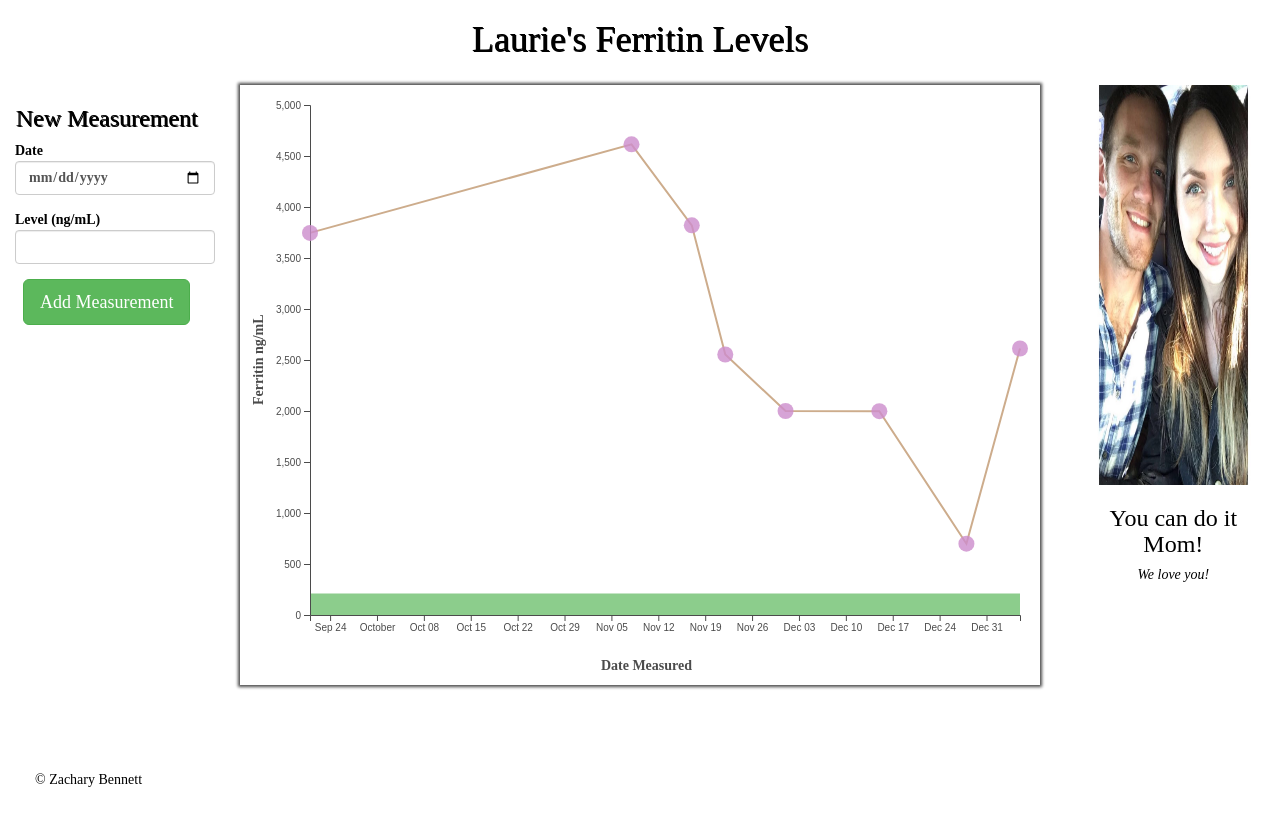
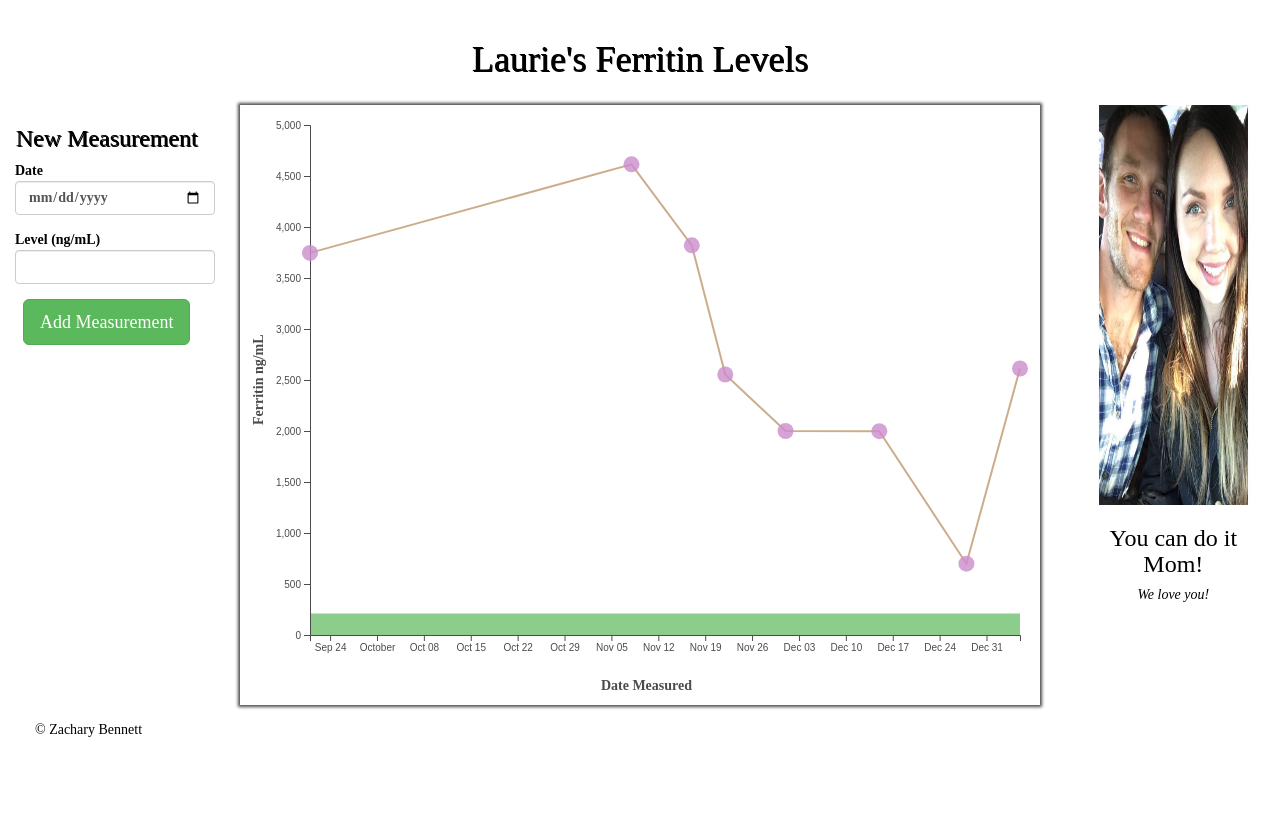
Before and after one commit to zbennett10/laurie-chart, a PHP site: page /index.html in a window 1280 px wide. Run offline with PHP 8.4, Linux system fonts and the light colour scheme; some libraries are stand-ins or nearby versions; some web fonts are replaced.

Commit message:
fixed footer

```diff
--- a/index.css
+++ b/index.css
@@ -95,15 +95,13 @@ main.row {
     margin-top: -8px;
     font-weight: bold;
 }
+header {
+    margin-top: 20px;
+}
 
 header h1 {
     text-shadow: 1px 1px black;
     font-family: 'Arima Madurai', cursive;
-}
-
-footer {
-    position: absolute;
-    bottom: 0;
 }
 
 footer p {
```
